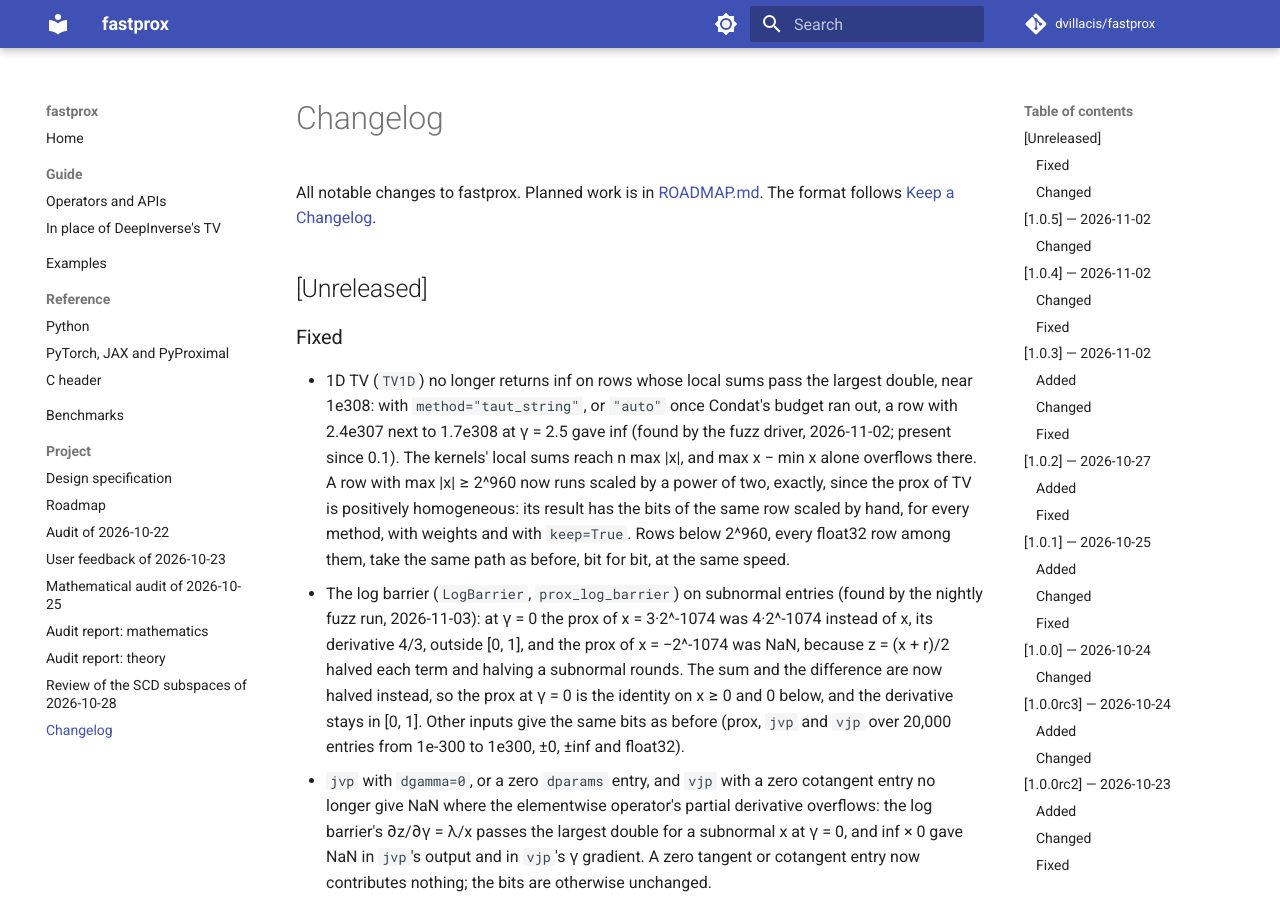
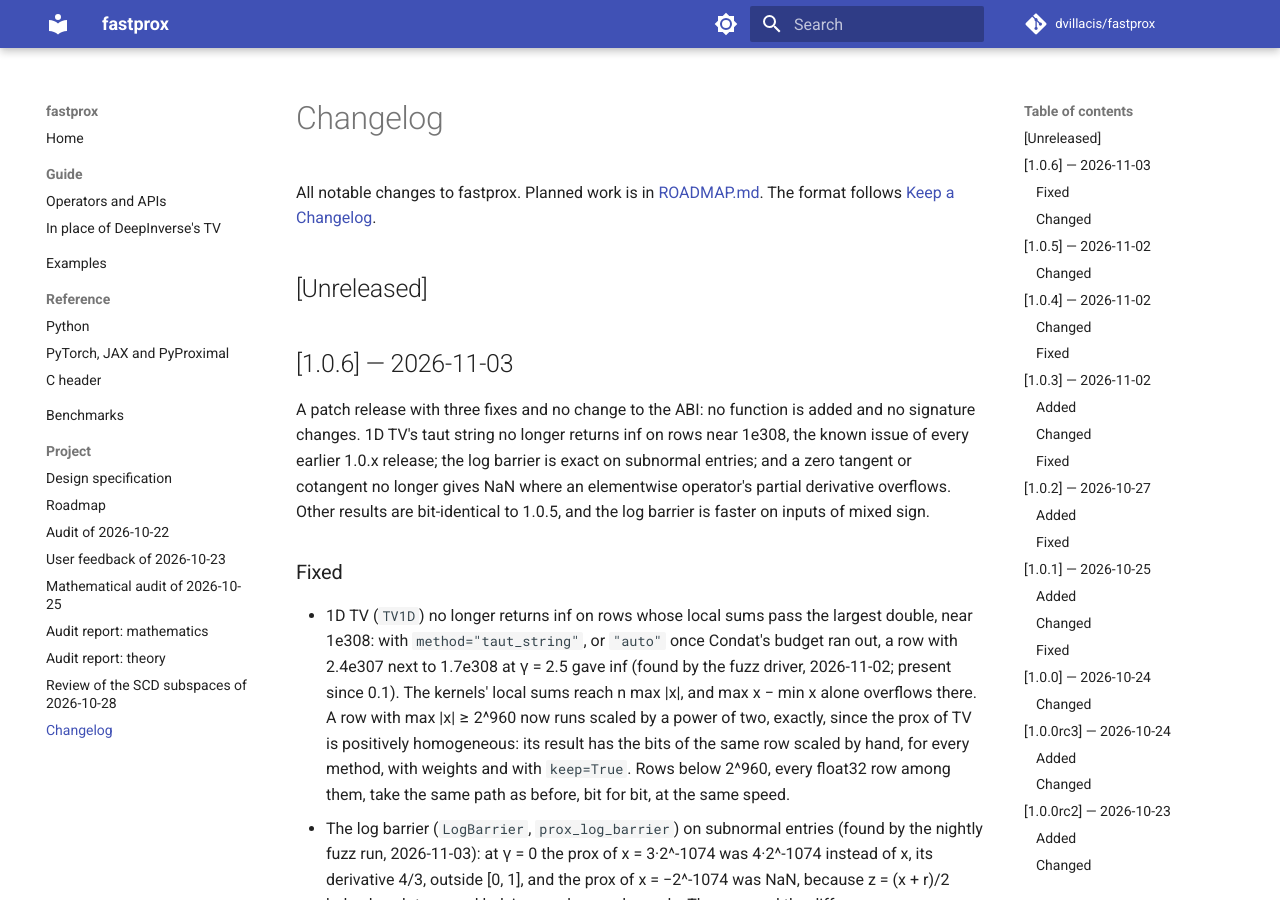
Before and after one commit to dvillacis/fastprox, an MkDocs documentation site: the page built from docs/changelog.md, in a window 1280 px wide and 900 px high. Built offline with MkDocs 1.6.1 and Material for MkDocs 9.7.7, drawn with Linux system fonts in a browser that asks for light colours; comment, search, counter and statistics services are not loaded.

Commit message:
Release 1.0.6: TV1D near 1e308 and the log barrier on subnormals
The version in project(), the header macros, the conda recipe and the
README; the CHANGELOG section dated 2026-11-03. ROADMAP: the status line,
1.0.6 in the Released table, and its release item, which times the
CI-built macOS wheel against 1.0.5 before the tag. No ABI change: no
function added, no signature changed.

Co-Authored-By: Claude Opus 5.5 <noreply@anthropic.com>

```diff
--- a/CMakeLists.txt
+++ b/CMakeLists.txt
@@ -1,5 +1,5 @@
 cmake_minimum_required(VERSION 3.20)
-project(fastprox VERSION 1.0.5 LANGUAGES C CXX)
+project(fastprox VERSION 1.0.6 LANGUAGES C CXX)
 # PEP 440 pre-release tag (a1, rc1, ...) appended to the version; empty for a
 # final release. pyproject.toml reads both lines.
 set(FASTPROX_VERSION_SUFFIX "")
```
Also changed, not shown: CHANGELOG.md (+4 -0 lines), README.md (+1 -1 lines), ROADMAP.md (+3 -1 lines), 2 other files.
